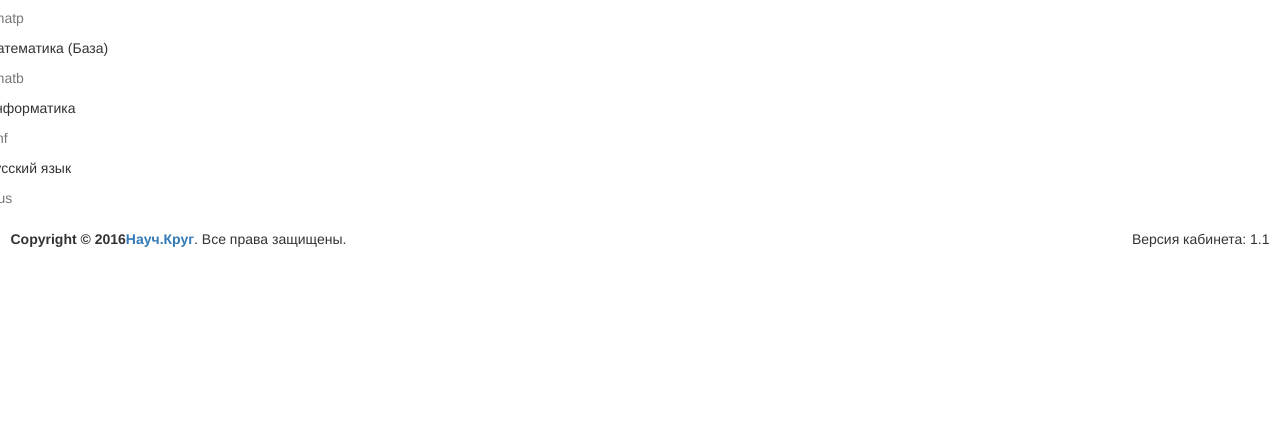
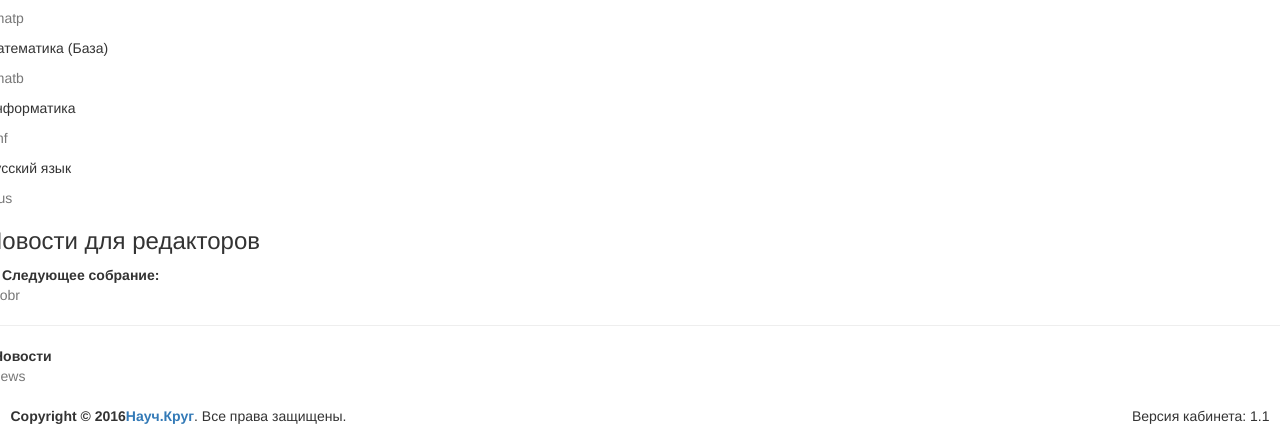
Before and after one commit to nauchcrug/backend, a Node project: template views/cab/user/modstat.pug in a window 1280 px wide. Shown: the part 1096-1533 px from the top of the page. Before the commit the page ends 1355 px from the top, so only its background shows below. Run offline with Node 20 templates, Linux system fonts and the light colour scheme; the template is opened without the code that fills it, so the values that code supplies are empty; some libraries are stand-ins or nearby versions.

Commit message:
Update modstat.pug

```diff
--- a/views/cab/user/modstat.pug
+++ b/views/cab/user/modstat.pug
@@ -29,3 +29,18 @@
           p.text-muted $inf
           p Русский язык
           p.text-muted $rus
+
+      .box.box-primary
+        .box-header.with-border
+          h3.box-title Новости для редакторов
+
+        .box-body
+          strong
+            i.fa.fa-book.margin-r-5
+            |  Следующее собрание:
+          p.text-muted $sobr
+          hr
+          strong
+            i.fa.fa-map-marker.margin-r-5
+            | Новости
+          p.text-muted $news
```
